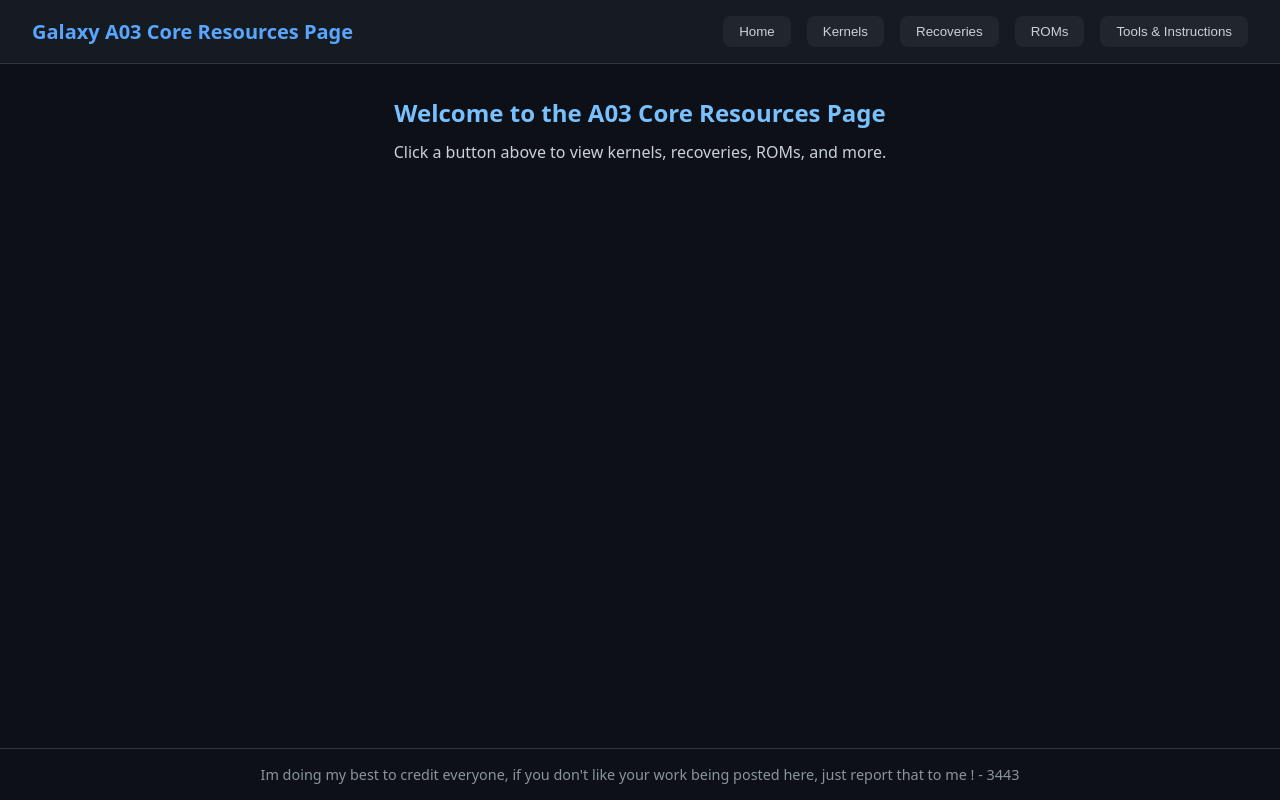
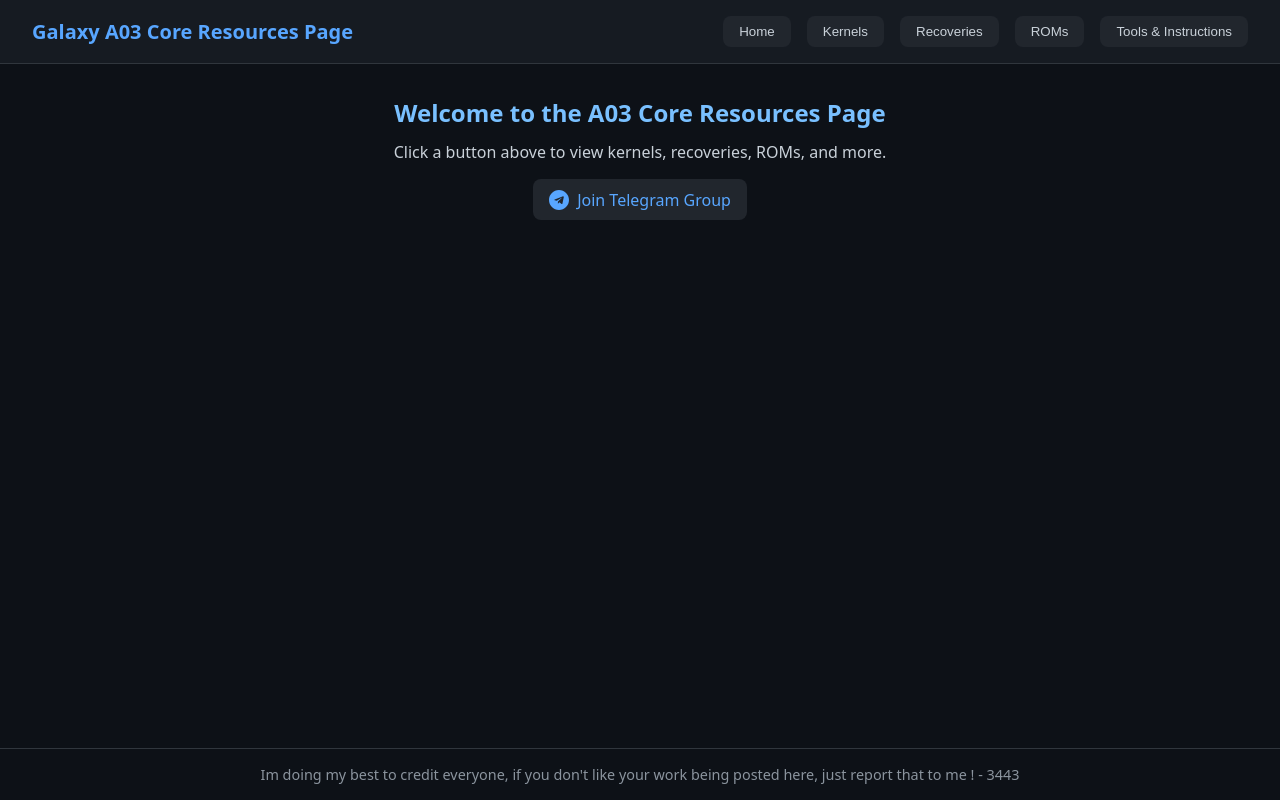
Before and after one commit to 3443eee/3443eee.github.io, a plain HTML site: page index.html in a window 1280 px wide. Drawn offline with Linux system fonts and the light colour scheme.

Commit message:
Update index.html

```diff
--- a/index.html
+++ b/index.html
@@ -96,23 +96,48 @@
 
     /* Clean list styling */
     ul {
-      list-style: none; /* removes the dots */
+      list-style: none;
       padding: 0;
-      margin-top: 1rem; /* spacing under the title */
+      margin-top: 1rem;
     }
 
     ul li {
-      margin-bottom: 0.6rem; /* spacing between links */
+      margin-bottom: 0.6rem;
     }
 
     h2 {
-      margin-bottom: 0.75rem; /* spacing under section titles */
+      margin-bottom: 0.75rem;
       color: #79c0ff;
     }
 
     p {
       margin-bottom: 1rem;
       color: #c9d1d9;
+    }
+
+    /* Telegram link styling */
+    .telegram-link {
+      display: inline-flex;
+      align-items: center;
+      gap: 0.5rem;
+      background: #21262d;
+      padding: 0.6rem 1rem;
+      border-radius: 0.5rem;
+      color: #58a6ff;
+      font-weight: 500;
+      text-decoration: none;
+      transition: background 0.2s ease, transform 0.2s ease;
+    }
+
+    .telegram-link:hover {
+      background: #30363d;
+      transform: translateY(-2px);
+    }
+
+    .telegram-icon {
+      width: 20px;
+      height: 20px;
+      fill: #58a6ff;
     }
   </style>
 </head>
@@ -132,6 +157,13 @@
     <section id="home" class="page active">
       <h2>Welcome to the A03 Core Resources Page</h2>
       <p>Click a button above to view kernels, recoveries, ROMs, and more.</p>
+
+      <a href="https://t.me/A03Cdevelopment" target="_blank" class="telegram-link">
+        <svg class="telegram-icon" xmlns="http://www.w3.org/2000/svg" viewBox="0 0 240 240">
+          <path d="M120 0C53.7 0 0 53.7 0 120s53.7 120 120 120 120-53.7 120-120S186.3 0 120 0zm58.3 80.7l-17.6 82.9c-1.3 5.9-4.8 7.3-9.7 4.5l-26.9-19.8-13 12.5c-1.4 1.4-2.5 2.5-5.1 2.5l1.8-26.3 47.9-43.3c2.1-1.9-0.5-3-3.3-1.1l-59.3 37.3-25.5-8c-5.5-1.7-5.6-5.5 1.2-8.1l99.6-38.4c4.6-1.7 8.6 1.1 7.1 8z"/>
+        </svg>
+        Join Telegram Group
+      </a>
     </section>
 
     <section id="kernels" class="page">
```
